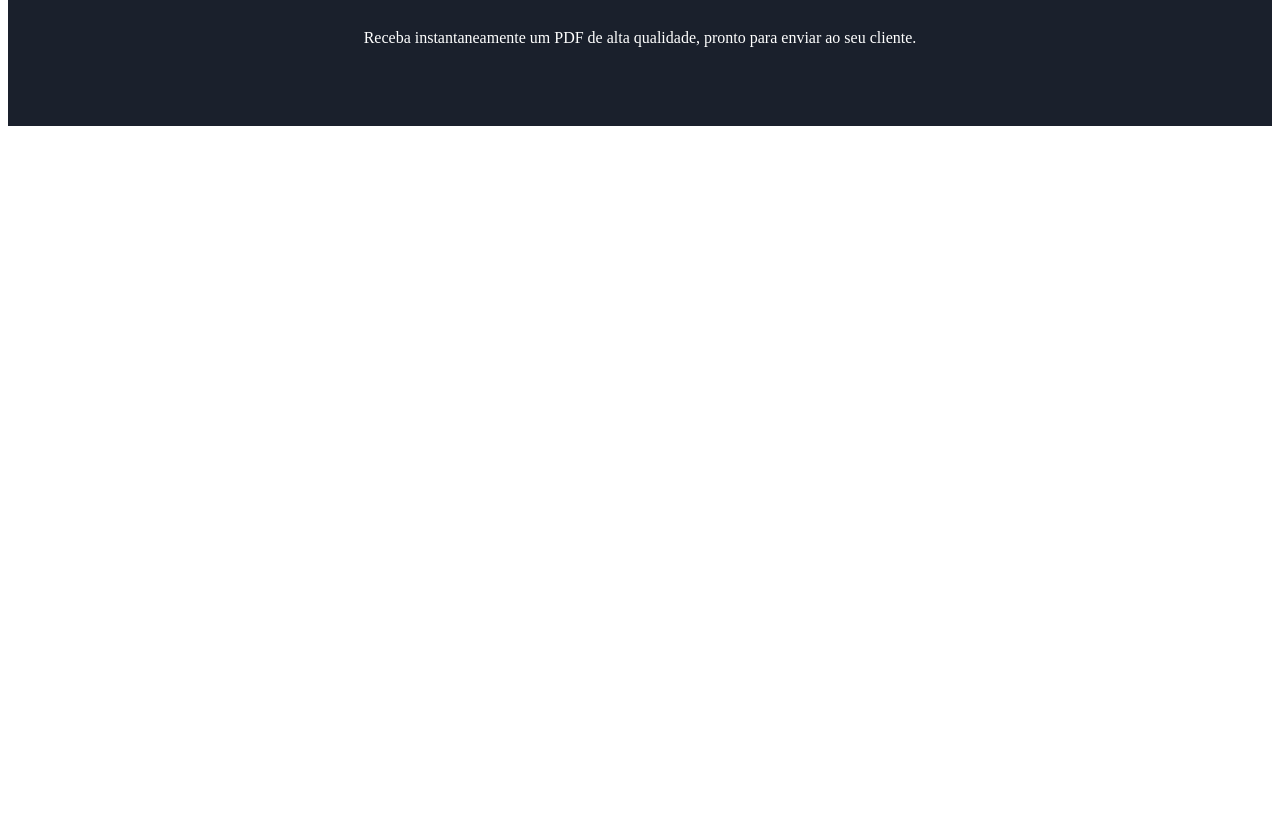
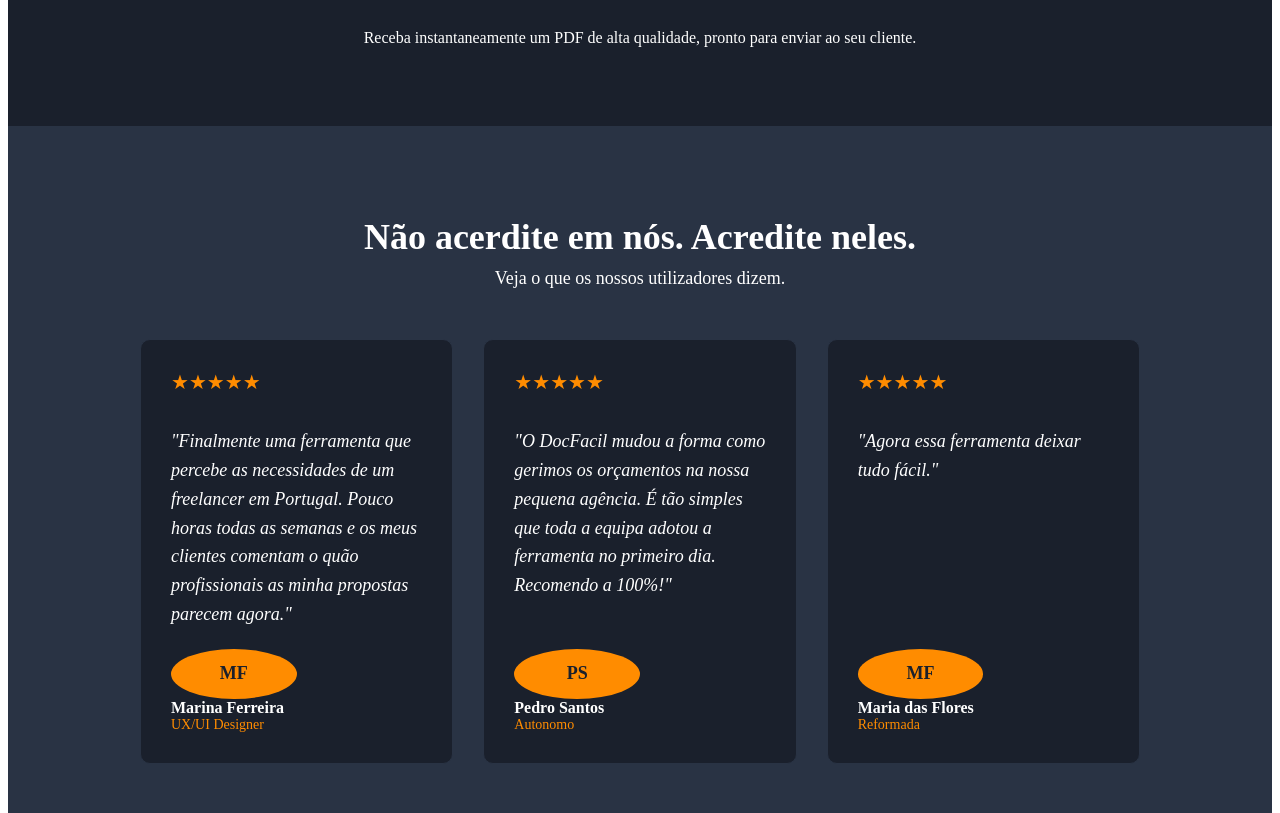
Before and after one commit to tiagodearaujo13-lab/docfacil-frontend-react, a React (Vite) app: page / in a window 1280 px wide. Shown: the part 1984-2797 px from the top of the page. Before the commit the page ends 2118 px from the top, so only its background shows below. Built offline with nearby package versions, Linux system fonts and the light colour scheme.

Commit message:
Aula 32: Criei a secção 'Testimonials' (Testemunhos)

```diff
--- a/src/App.jsx
+++ b/src/App.jsx
@@ -2,6 +2,7 @@
 import Hero from './components/Hero.jsx';
 import Features from './components/Features.jsx';
 import Steps from './components/Steps.jsx';
+import Testimonials from './components/Testimonials.jsx';
 
 
 function App() {
@@ -16,6 +17,8 @@
 
     <Steps />
 
+    <Testimonials />
+
     </>
   );
 }
--- a/src/components/Features.module.css
+++ b/src/components/Features.module.css
@@ -1,5 +1,5 @@
 .featuresSection {
-    background-color: #2b3548;
+    background-color: #293344;
     color: white;
     padding: 60px 30px;
 }
@@ -10,6 +10,7 @@
     text-align: center;
     margin-bottom: 10px;
     color: #ff8c00;
+    border: #ff8c00;
 }
 
 .subtituloSecao {
--- a/src/components/Hero.module.css
+++ b/src/components/Hero.module.css
@@ -22,6 +22,7 @@
 
 .destaque {
     color: #ff8c00;
+    border: #ff8c00;
 }
 
 .subtitulo {
--- a/src/components/Steps.module.css
+++ b/src/components/Steps.module.css
@@ -19,6 +19,7 @@
     max-width: 600px;
     margin: 0 auto 50px auto;
     color: #ff8c00;
+    border: #ff8c00;
 }
 
 .listaDePassos {
--- /dev/null
+++ b/src/components/Testimonials.jsx
@@ -0,0 +1,62 @@
+import styles from './Testimonials.module.css';
+
+function TestimonialCard(props) {
+    return (
+        <div className={styles.card}>
+
+            <div className={styles.estrelas}>★★★★★</div>
+
+             <p className={styles.citacao}>"{props.citacao}"</p>
+
+             <div className={styles.autoInfo}>
+                <div className={styles.avatar}>{props.iniciais}</div>
+                <div>
+                <div className={styles.nomeAutor}>{props.nome}</div>
+                <div className={styles.tituloAutor}>{props.titulo}</div>
+                </div>
+             </div>
+        </div>
+    );
+}
+
+function Testimonials() {
+    return (
+        <div className={styles.testimonialsSection}>
+
+            <h2 className={styles.tituloSecao}>
+                Não acerdite em nós. Acredite neles.
+            </h2>
+
+            <p className={styles.subtituloSecao}>
+                Veja o que os nossos utilizadores dizem.
+            </p>
+
+            <div className={styles.gridDeCards}>
+
+                <TestimonialCard
+                citacao="Finalmente uma ferramenta que percebe as necessidades de um freelancer em Portugal. Pouco horas todas as semanas e os meus clientes comentam o quão profissionais as minha propostas parecem agora."
+                iniciais="MF"
+                nome="Marina Ferreira"
+                titulo="UX/UI Designer"
+                />
+
+                <TestimonialCard
+                citacao="O DocFacil mudou a forma como gerimos os orçamentos na nossa pequena agência. É tão simples que toda a equipa adotou a ferramenta no primeiro dia. Recomendo a 100%!"
+                iniciais="PS"
+                nome="Pedro Santos"
+                titulo="Autonomo"
+                />
+
+                <TestimonialCard
+                citacao="Agora essa ferramenta deixar tudo fácil."
+                iniciais="MF"
+                nome="Maria das Flores"
+                titulo="Reformada"
+                />
+
+            </div>
+        </div>
+    );
+}
+
+export default Testimonials;
--- /dev/null
+++ b/src/components/Testimonials.module.css
@@ -0,0 +1,93 @@
+.testimonialsSection {
+    background-color: #293344;
+    color: white;
+    padding: 60px 30px;
+    max-width: 0 auto;
+    margin: 0 auto;
+}
+
+.tituloSecao {
+    font-size: 36px;
+    font-weight:  bold;
+    text-align: center;
+    margin-bottom: 10px;
+}
+
+.subtituloSecao {
+    font-size: 18px;
+    text-align: center;
+    max-width: 600px;
+    margin: 0 auto 50px auto;
+}
+
+.gridDeCards {
+    display: grid;
+    grid-template-columns: repeat(3, 1fr);
+    gap: 30px;
+    max-width: 1000px;
+    margin: 0 auto;
+}
+
+.card {
+    background-color: #1a202c;
+    padding: 30px;
+    border-radius: 10px;
+    border: 1px solid #293344;
+    display: flex;
+    flex-direction: column;
+}
+
+.card:hover {
+     border-color: #ff8c00;
+    cursor: pointer;
+}
+
+
+.estrelas {
+    color: #ff8c00;
+    font-size: 20px;
+    margin-bottom: 15px;
+}
+
+.citacao {
+    font-size: 18px;
+    line-height: 1.6;
+    font-style: italic;
+    flex-grow: 1;
+    margin-bottom: 20px;
+}
+
+.autorInfo {
+    display: flex;
+    align-items: center;
+    gap: 15px;
+}
+
+.avatar {
+    background-color: #ff8c00;
+    color: #1a202c;
+    font-weight: bold;
+    font-size: 18px;
+    border-radius: 50%;
+    width: 50%;
+    height: 50px;
+    display: flex;
+    align-items: center;
+    justify-content: center;
+}
+
+.nomeAutor {
+    font-weight: bold;
+    font-size: 16px;
+}
+
+.tituloAutor {
+    font-size: 14px;
+    color: #ff8c00;
+}
+
+@media (max-width: 768px) {
+    .gridDeCards {
+        grid-template-columns: 1fr;
+    }
+}
```
